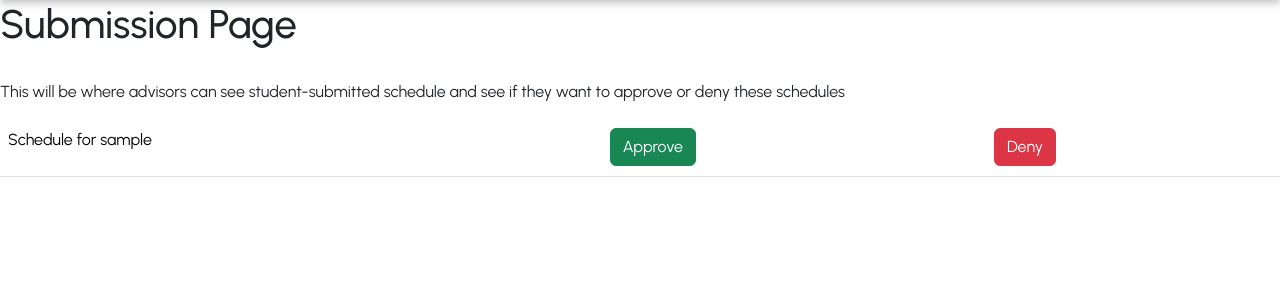
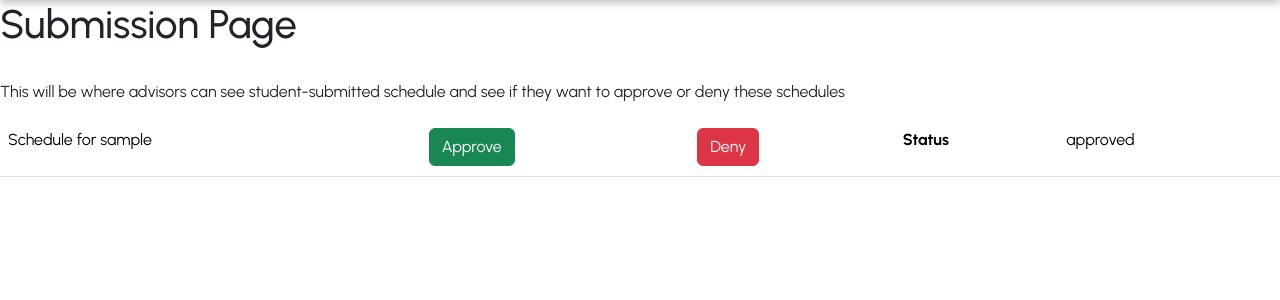
Before and after one commit to willbelcher/cs3240-project, a Django app: page /schedule/submissions/ in a window 1280 px wide. Shown: the part 100-400 px from the top of the page. Run offline with Django 4.2, Linux system fonts and the light colour scheme; a user stored in the database is signed in; tables that the repository leaves empty hold one stand-in row (values such as "Sample post").

Commit message:
Display status

```diff
--- a/schedule/templates/schedule/schedule_submissions.html
+++ b/schedule/templates/schedule/schedule_submissions.html
@@ -15,6 +15,8 @@
     {% if schedules %}
         <table class="table">
             {% for schedule in schedules %}
+
+
                 <tr>
                     <td>
                         <p>Schedule for {{ schedule.user }}</p>
@@ -31,6 +33,8 @@
                             </form>
                         {% endif %}
                     </td>
+
+
                     <td>
                         {% if schedule.id %}
                             <form method="POST" action="{% url 'schedule:deny_schedule' schedule.id %}">
@@ -39,7 +43,15 @@
                             </form>
                         {% endif %}
                     </td>
+
+
+                    <th>Status</th>
+
+                    <!-- Display the schedule's status -->
+                    <td>{{ schedule.status }}</td>
+
                 </tr>
+
             {% endfor %}
         </table>
     {% else %}
--- a/schedule/templates/schedule/view_schedule.html
+++ b/schedule/templates/schedule/view_schedule.html
@@ -49,6 +49,11 @@
         {% else %}
         <p>Your schedule has been submitted to the advisor.</p>
         {% endif %}
+
+        <th>Status</th>
+
+        <!-- Display the schedule's status -->
+        <td>{{ schedule.status }}</td>
     </div>
     {% endblock %}
 </body>
```
